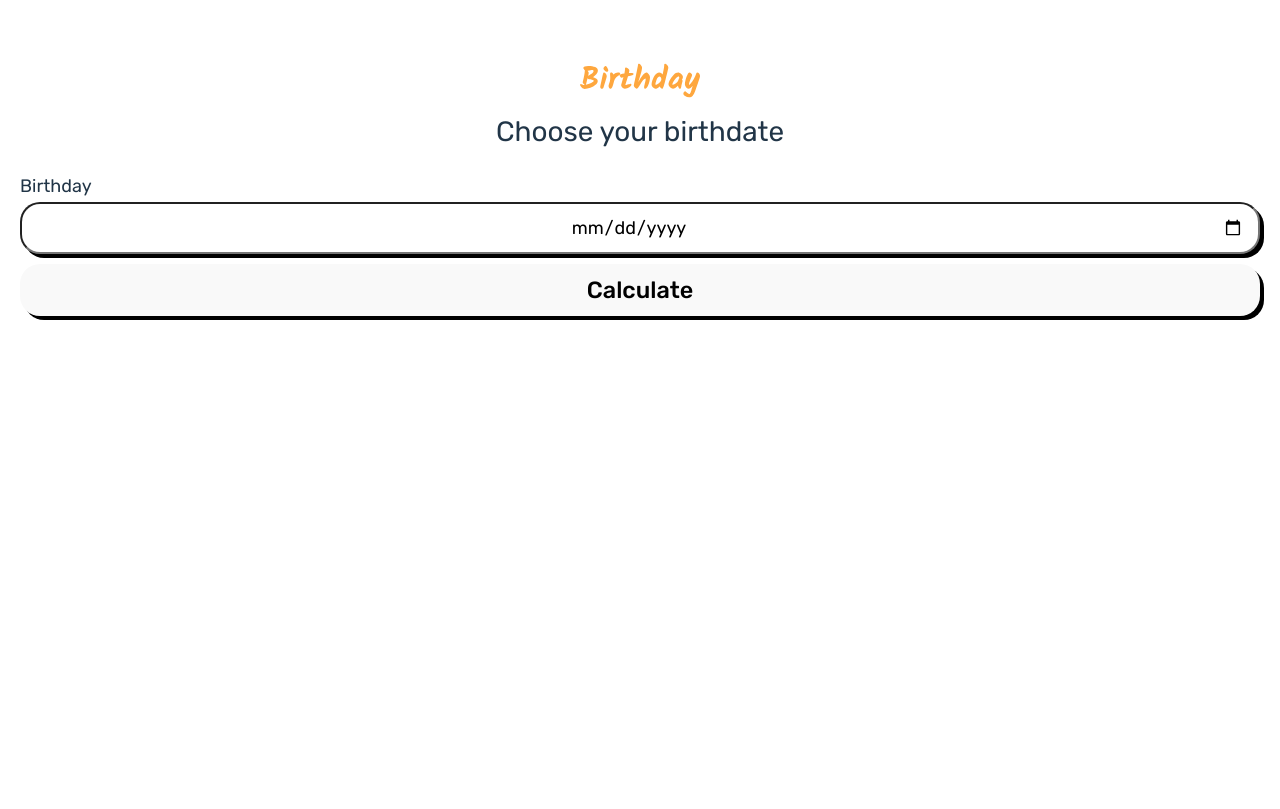
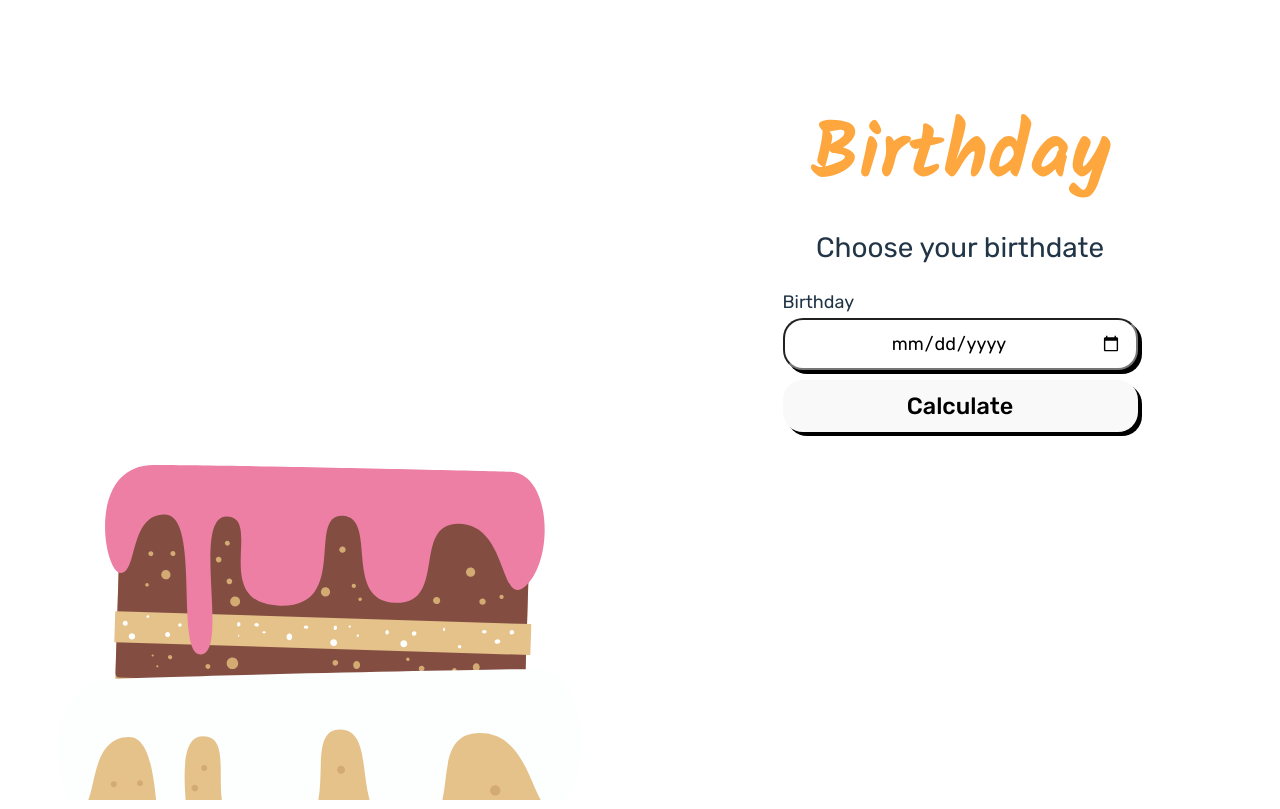
Before and after one commit to cavera/Math_birthday, a website built with Vite: page index.html in a window 1280 px wide. Built offline with nearby package versions, Linux system fonts and the light colour scheme.

Commit message:
Responsive design for desktop

```diff
--- a/index.html
+++ b/index.html
@@ -13,10 +13,10 @@
 </head>
 
 <body>
-  <header>
-    <img src="logo.svg" alt="Math Birthday">
-  </header>
   <main>
+    <header>
+      <img src="logo.svg" alt="Math Birthday">
+    </header>
 
     <h2>Choose your birthdate</h2>
     <section>
@@ -41,9 +41,7 @@
 
   </main>
 
-  <aside>
-
-  </aside>
+  <aside></aside>
 
 </body>
 
--- a/main.js
+++ b/main.js
@@ -10,12 +10,13 @@ const mathDateText = document.querySelector('.math_date')
 const aside = document.querySelector('aside')
 
 const calculatedClass = 'calculated'
+const visibleClass = 'visible'
 
 /*----------  forom  ----------*/
 
 input.addEventListener('input', e => {
   button.setAttribute('disabled', true)
-  app.classList.remove(calculatedClass)
+  hideResult()
 
   console.log(e.target.value)
 
@@ -77,8 +78,16 @@ function showResult(day, date) {
 
   for (let candle = 1; candle <= day; candle++) {
     let candleItem = document.querySelector(`#candle${candle}`)
-    candleItem.classList.add('visible')
+    candleItem.classList.add(visibleClass)
   }
 
   app.classList.add(calculatedClass)
 }
+
+function hideResult() {
+  app.classList.remove(calculatedClass)
+  for (let candle = 1; candle <= 5; candle++) {
+    let candleItem = document.querySelector(`#candle${candle}`)
+    candleItem.classList.remove(visibleClass)
+  }
+}
--- /dev/null
+++ b/mixins.scss
@@ -0,0 +1,5 @@
+@mixin desktop() {
+  @media (min-width: 481px) {
+    @content;
+  }
+}
--- a/style.scss
+++ b/style.scss
@@ -1,3 +1,5 @@
+@import 'mixins';
+
 :root {
   font-family: 'Rubik', sans-serif;
   line-height: 1.5;
@@ -14,6 +16,7 @@
   --black: #000;
   --white: #fff;
   --black-20: rgba(0, 0, 0, 0.2);
+  --white-20: rgba(255, 255, 255, 0.2);
 
   color-scheme: dark light;
   color: var(--white);
@@ -38,6 +41,12 @@ body {
   * {
     box-sizing: border-box;
   }
+
+  @include desktop {
+    display: grid;
+    grid-template-columns: repeat(2, 1fr);
+    gap: 0;
+  }
 }
 
 header {
@@ -47,6 +56,13 @@ header {
   img {
     width: 126px;
   }
+
+  @include desktop {
+    img {
+      width: 100%;
+      max-width: 355px;
+    }
+  }
 }
 
 main {
@@ -55,6 +71,20 @@ main {
   flex-direction: column;
   text-align: center;
   padding: 0 var(--space-lg) var(--space-lg);
+  margin: 0 auto;
+  @include desktop {
+    align-items: center;
+    margin: 0;
+    width: 100%;
+    grid-column: 2 / -1;
+
+    header,
+    h2,
+    section {
+      width: 100%;
+      max-width: 355px;
+    }
+  }
 }
 
 aside {
@@ -63,13 +93,14 @@ aside {
   position: fixed;
   bottom: 0;
   right: 0;
-  transform: translate(30px, 30px) rotate(-16deg);
+  transform: translate(30px, 100px) rotate(-16deg);
+
   svg {
     width: 100%;
     height: 100%;
     transform: translateY(160px);
     transition: all 0.3s ease-out;
-    // transition-delay: 0.2s;
+    transition-delay: 0.2s;
 
     .calculated & {
       transform: translateY(0);
@@ -79,6 +110,23 @@ aside {
       opacity: 0;
       &.visible {
         opacity: 1;
+      }
+    }
+  }
+
+  @include desktop {
+    position: relative;
+    transform: translate(0, 0);
+    width: 100%;
+    height: 100dvh;
+    overflow: hidden;
+    background-color: var(--white-20);
+    grid-column: 1 / 2;
+    grid-row: 1 / 2;
+    svg {
+      transform: translateY(30dvh);
+      .calculated & {
+        transform: translateY(20dvh);
       }
     }
   }
@@ -136,6 +184,10 @@ button {
   font-size: 1.3rem;
   font-weight: 500;
   font-family: inherit;
+
+  &:disabled {
+    opacity: 0.4;
+  }
 }
 
 .message {
@@ -196,6 +248,9 @@ button {
   font-size: 28px;
 }
 
+@media (width > 480px) {
+}
+
 @media (prefers-color-scheme: light) {
   :root {
     color: #213547;
```
Also changed, not shown: README.md.
